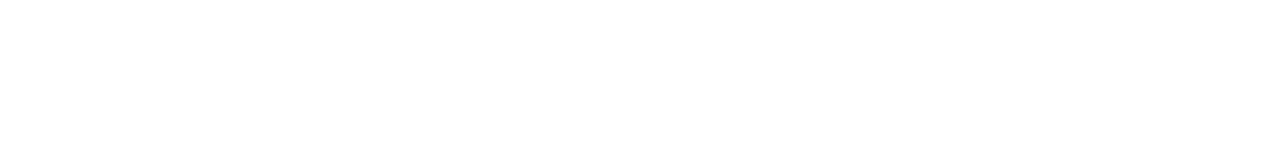
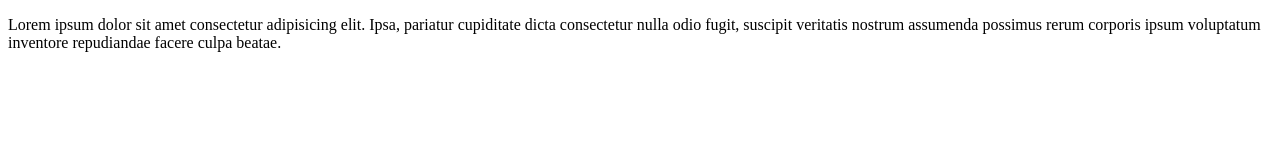
Before and after one commit to yorgokazan/gitTest, a plain HTML site: page index.html in a window 1280 px wide. Drawn offline with Linux system fonts and the light colour scheme.

Commit message:
added style file

```diff
--- a/index.html
+++ b/index.html
@@ -6,5 +6,12 @@
     <meta http-equiv="X-UA-Compatible" content="ie=edge" />
     <title>website</title>
   </head>
-  <body></body>
+  <body>
+    <p>
+      Lorem ipsum dolor sit amet consectetur adipisicing elit. Ipsa, pariatur
+      cupiditate dicta consectetur nulla odio fugit, suscipit veritatis nostrum
+      assumenda possimus rerum corporis ipsum voluptatum inventore repudiandae
+      facere culpa beatae.
+    </p>
+  </body>
 </html>
--- /dev/null
+++ b/style.css
@@ -0,0 +1,3 @@
+p {
+  color: blue;
+}
```
Also changed, not shown: 1 other file.
